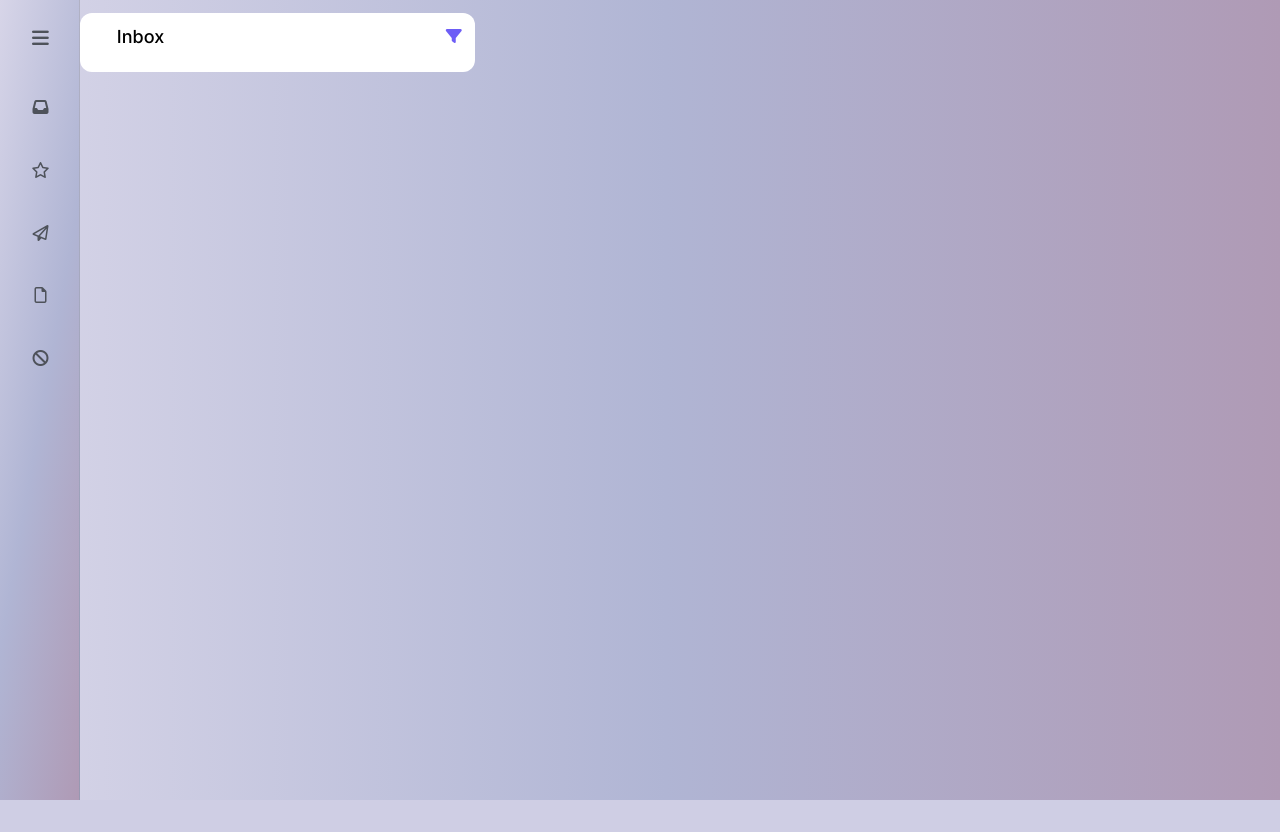
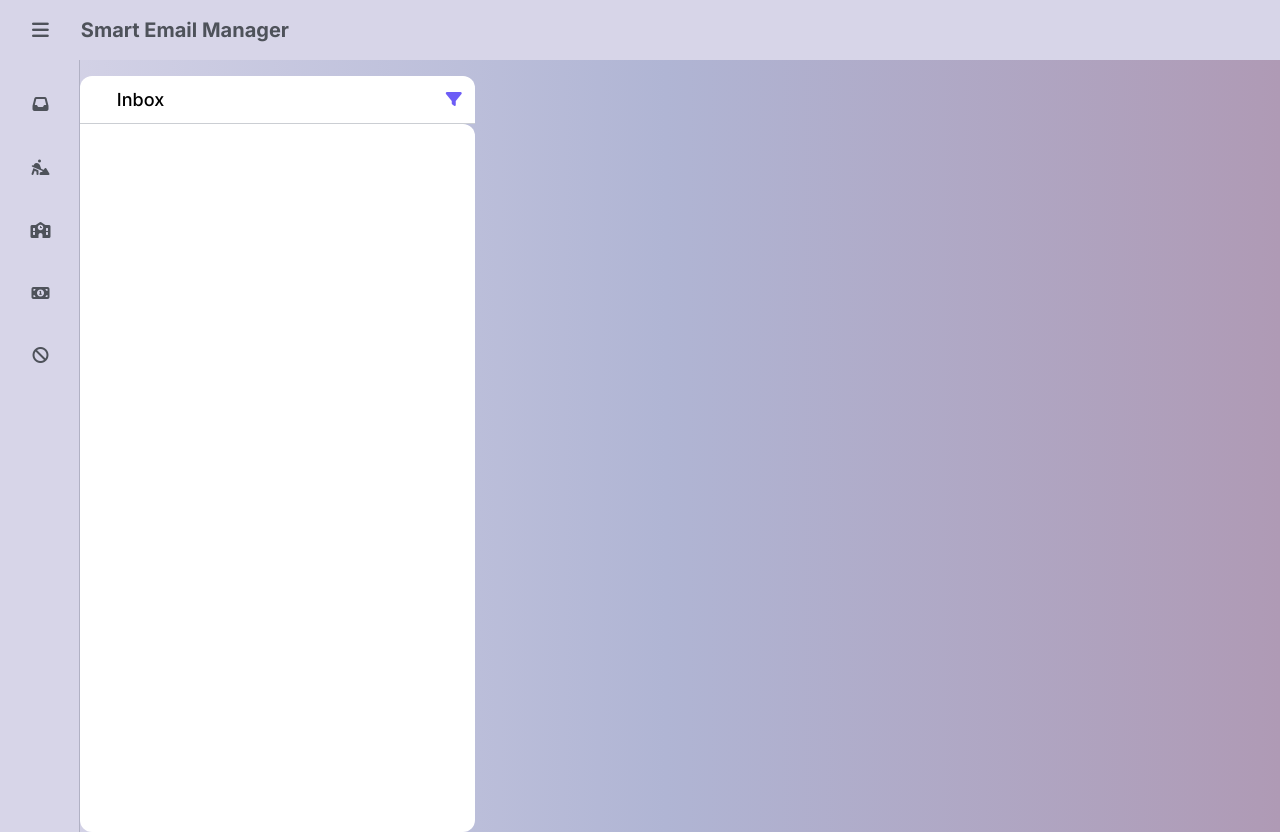
Before and after one commit to civord/email-sorter-app, a Flask app: page / in a window 1280 px wide. Before the commit the page ends 800 px from the top, so only its background shows below. Run offline with Flask 3, Linux system fonts and the light colour scheme; data that the repository does not hold is empty; some libraries are stand-ins or nearby versions.

Commit message:
Adding finishing touches and finish the MVP

```diff
--- a/app.py
+++ b/app.py
@@ -1,5 +1,6 @@
 from flask import Flask, render_template, jsonify, request
 import database
+import hashlib
 from datetime import datetime
 
 app = Flask(__name__)
@@ -27,9 +28,12 @@ def get_email(email_id):
         return jsonify({"error": "Not Found"}), 404
 
     date = datetime.strptime(email["date"], "%a, %d %b %Y %H:%M:%S %z").strftime("%d/%m/%Y, %H:%M")
-
+    chars_to_remove = "<>"
+    sender_email = email["sender"].split(" ")[-1].replace('<', '').replace('>', '').lower().encode('utf-8')
+    sender_hash = hashlib.sha256(sender_email).hexdigest()
     return jsonify({
         "sender": email["sender"],
+        "sender_hash" : sender_hash,
         "subject": email["subject"],
         "body": email["body"],
         "date": date
--- a/static/css/styles.css
+++ b/static/css/styles.css
@@ -12,12 +12,14 @@
     --selected-border-color: #4f43be;
     --high-priority: #C41E3A;
     --selected-color: #dcdaee;
+    --top-nav-height: 60px;
 }
 
 body{
     font-family: "Inter", system-ui, -apple-system, BlinkMacSystemFont, "Segoe UI", sans-serif;
     background: #d7d5e8;
     background: linear-gradient(90deg, rgba(215, 213, 232, 1) 0%, rgba(176, 181, 212, 1) 52%, rgba(175, 154, 181, 1) 100%);
+    overflow: hidden;
 }
 
 .main-content{
@@ -29,21 +31,59 @@ body{
     gap: 1rem;
     transition: all .3s ease;
     width: calc(100% - 80px);
-    margin-top: .8rem;
+    margin-top: 1rem;
     align-items: start;
 }
 
+.top-navigation{
+    background: rgba(215, 213, 232, 1);
+    height: var(--top-nav-height);
+    width: 100%;
+    position: relative;
+    top: 0;
+    left: 0;
+    z-index: 999;
+    display: flex;
+    align-items: center;
+}
+
+.top-navigation ul {
+    list-style: none;
+    display: flex;
+    align-items: center;
+    gap: 2rem;
+    justify-content: space-between;
+}
+
+.top-navigation ul div{
+    display: flex;
+    gap: 2rem;
+}
+
+.top-navigation ul li a{
+    text-decoration: none;
+    color: #4e525a;
+    padding-left: 2rem;
+    font-size: 1.2rem;
+    vertical-align: middle;
+}
+
+.top-navigation ul li h1{
+    font-size: 20px;
+    color:#4e525a
+}
+
+
 .sidebar{
     position: fixed;
-    top: 0;
+    top: var(--top-nav-height);
     left: 0;
     height: 100vh;
     width: 80px;
     padding: 0.4rem 0.8rem;
     transition: all .3s ease;
     border-right: 1px solid #6b72805b;
-    background: #d7d5e8;
-    background: linear-gradient(100deg, rgba(215, 213, 232, 1) 0%, rgba(176, 181, 212, 1) 52%, rgba(175, 154, 181, 1) 100%);
+    background: rgba(215, 213, 232, 1);
 }
 
 .sidebar.active ~ .main-content{
@@ -105,15 +145,20 @@ body{
     gap: 0rem;
     background-color: #fff;
     padding: 0.8rem 0rem 0.8rem 0rem;
-    border-radius: 12px;
-    height: auto;
+    border-radius: 0 12px 12px 12px;
+    height: calc(100vh - var(--top-nav-height) - 2rem);
+    overflow-y: scroll;
 }
 
 .inbox-div{
     width: 100%;
-    padding: 0rem 0.8rem 0.8rem 2.3rem;
+    padding: 0.8rem 0.8rem 0.8rem 2.3rem;
     display: flex;
     justify-content: space-between;
+    height: auto;
+    background-color: #fff;
+    border-radius: 12px 12px 0 0;
+    border-bottom: 1px solid #6b728059;
 }
 
 .inbox-div > .inbox-icons i{
--- a/static/js/script.js
+++ b/static/js/script.js
@@ -1,6 +1,8 @@
+document.addEventListener('DOMContentLoaded', () => {
+    const backBtn = document.querySelector(".back-btn");
     const fullEmailSection = document.querySelector(".full-email-section");
     const emailList = document.querySelector(".email-list");
-
+    const middlePaneSectionContainer = document.querySelector(".mid-container");
     const filterBtn = document.getElementById("filter-btn");
     const applyFiltersBtn = document.getElementById("apply-filters");
     const filterModal = document.getElementById("filter-modal");
@@ -16,36 +18,46 @@ const limit = 20;
     let isLoading = false;
     let hasMore = true;
 
-loadEmails();
-
     async function loadEmails()
     {
         if (isLoading || !hasMore) return;
 
         isLoading = true;
 
-    const params = new URLSearchParams({
-        offset,
-        limit,
-        category: currentFilters.category,
-        priority: currentFilters.priority
-    })
+        const params = new URLSearchParams();
+        params.append('offset', offset);
+        params.append('limit', limit);
+        if (currentFilters.category) params.append('category', currentFilters.category);
+        if (currentFilters.priority) params.append('priority', currentFilters.priority);
 
+        try {
             const res = await fetch(`/emails?${params.toString()}`);
             const emails = await res.json();
 
-    if (emails.length === 0){
+            // No results -> we've exhausted the list
+            if (!emails || emails.length === 0){
                 hasMore = false;
                 isLoading = false;
                 return;
             }
 
             emails.forEach(email => renderEmails(email));
-    offset += limit;
+
+            // Advance by actual number of returned items (safer than fixed `limit`)
+            offset += emails.length;
+
+            // If server returned fewer than `limit`, we've reached the end
+            if (emails.length < limit) {
+                hasMore = false;
+            }
+        } catch (err) {
+            console.error('loadEmails error', err);
+        } finally {
             isLoading = false;
         }
+    }
 
-function renderEmails(email)
+    async function renderEmails(email)
     {
         const emailItem = document.createElement("div");
         emailItem.classList.add("email-item");
@@ -73,15 +85,19 @@ function renderEmails(email)
         const hours = date.getHours().toString().padStart(2, '0');
         const minutes = date.getMinutes().toString().padStart(2, '0');
 
-    const formattedDate = `${day} ${hours}:${minutes}`
+        const formattedDate = `${day} ${hours}:${minutes}`;
+
+        const sender = email[1].split("<")[0];
+        const sender_email = email[1].split("<")[1].replace('>', '').toLowerCase();
+        const sender_hash = await sha256(sender_email);
 
         emailItem.innerHTML = `
                 <div class="profile-pic">
-                <img id="profile-pic" src="/imgs/unknown.png" alt="">
+                    <img id="profile-pic" src="https://www.gravatar.com/avatar/${sender_hash}?d=identicon" alt="">
                 </div>
                 <div class="email-content">
                     <div class="sender-div">
-                    <h3>${email[1]}</h3>
+                        <h3>${sender}</h3>
                         <p>${email[3]}</p>
                     </div>
                     <div class="subject-div">
@@ -97,17 +113,36 @@ function renderEmails(email)
         emailList.appendChild(emailItem);
     }
 
+    async function sha256(email) {
+        const encoder = new TextEncoder();
+        const data = encoder.encode(email);
+
+        const hashBuffer = await crypto.subtle.digest("SHA-256", data);
+
+        const hashArray = Array.from(new Uint8Array(hashBuffer));
+        const hashHex = hashArray.map(b => b.toString(16).padStart(2, "0")).join("");
+        return hashHex;
+    }
+
+    // Start loading after DOM ready
+    loadEmails();
+
+    // Use the scrolling container as the root. Add a rootMargin to help trigger earlier on mobile.
+    const scrollRoot = document.querySelector('.middle-pane-section') || null;
     const observer = new IntersectionObserver(entries => {
-    if (entries[0].isIntersecting)
-    {
-        loadEmails()
+        if (entries[0] && entries[0].isIntersecting) {
+            loadEmails();
         }
     }, {
-    root: null,
+        root: scrollRoot,
+        rootMargin: '0px 0px 200px 0px',
         threshold: 0.1
     });
 
-observer.observe(document.getElementById("scroll-sentinel"));
+    const sentinel = document.getElementById("scroll-sentinel");
+    if (sentinel) {
+        observer.observe(sentinel);
+    }
 
 
     emailList.addEventListener("click", async (e) => {
@@ -163,11 +198,35 @@ async function loadEmailPreview(emailId){
 
         if (emailId !== activeEmailId) return;
 
+        if (window.innerWidth <= 767)
+        {
+            middlePaneSectionContainer.classList.add("hidden");
+            fullEmailSection.classList.remove("hidden");
+            fullEmailSection.classList.add("active");
+            backBtn.classList.add("active");
+        }
+
         document.querySelector("#preview-sender").textContent = data.sender;
         document.querySelector("#preview-date").textContent = data.date;
         document.querySelector("#preview-body").textContent = data.body;
         document.querySelector("#preview-subject").textContent = data.subject;
+        document.querySelector("#full-profile-pic").src = `https://gravatar.com/avatar/${data["sender_hash"]}?d=identicon`
     }
+
+    backBtn && backBtn.addEventListener("click", (e) => {
+        middlePaneSectionContainer.classList.remove("hidden");
+        fullEmailSection.classList.add("hidden");
+        fullEmailSection.classList.remove("active");
+        backBtn.classList.remove("active");
+        activeEmailId = 0;
+        if (previouslyClickedEmail) {
+            previouslyClickedEmail.classList.remove("selected");
+            previouslyClickedEmail.classList.remove("was-unread-when-selected");
+            previouslyClickedEmail = null;
+        }
+        backBtn.classList.remove("active");
+    })
+
 
     async function changeEmailStatus(id, emailStatus) {
         const data = {
@@ -188,35 +247,55 @@ async function changeEmailStatus(id, emailStatus) {
             return response.json();
         })
         .then(data => {
-    // Handle the data from the backend
         console.log('Success:', data);
         console.log('Data sent successfully!');
         })
         .catch((error) => {
-        // Handle errors during the fetch operation
             console.error('Error:', error);
             alert('Failed to send data.');
         });
     }
 
-filterBtn.addEventListener("click", (e) => {
+    filterBtn && filterBtn.addEventListener("click", (e) => {
         filterModal.classList.toggle("hidden");
     })
 
-filterModal.addEventListener("click", (e) => {
+    filterModal && filterModal.addEventListener("click", (e) => {
         if (e.target === filterModal){
             filterModal.classList.add("hidden");
         }
     })
 
-applyFiltersBtn.addEventListener("click", (e) => {
-    currentFilters.category = document.getElementById("filter-category").value.toLowerCase();
-    currentFilters.priority = document.getElementById("filter-priority").value.toLowerCase();
+    applyFiltersBtn && applyFiltersBtn.addEventListener("click", (e) => {
+        currentFilters.category = (document.getElementById("filter-category")?.value || "").toLowerCase();
+        currentFilters.priority = (document.getElementById("filter-priority")?.value || "").toLowerCase();
 
         offset = 0;
         hasMore = true;
         emailList.innerHTML = "";
 
         filterModal.classList.add("hidden");
-    loadEmails()
+        loadEmails();
     })
+
+    const sideBarLinks = document.querySelectorAll(".sidebar-link");
+    sideBarLinks.forEach(link => {
+        link.addEventListener("click", (e) => {
+            e.preventDefault();
+            if (link.children[1].textContent.toLowerCase() === "inbox"){
+                currentFilters.category = "";
+                offset = 0;
+                hasMore = true;
+                emailList.innerHTML = "";
+                loadEmails();
+            }
+            else{
+                currentFilters.category = link.children[1].textContent.toLowerCase();
+                offset = 0;
+                hasMore = true;
+                emailList.innerHTML = "";
+                loadEmails();
+            }
+        })
+    })
+});
--- a/templates/index.html
+++ b/templates/index.html
@@ -5,46 +5,59 @@
     <meta name="viewport" content="width=device-width, initial-scale=1.0">
     <link rel="stylesheet" href="/static/css/styles.css">
     <script src="https://kit.fontawesome.com/7555c6f885.js" crossorigin="anonymous"></script>
+    <script src="https://cdnjs.cloudflare.com/ajax/libs/crypto-js/4.1.1/crypto-js.min.js" integrity="sha512-E8QSvWZ0eCLGk4km3hxSsNmGWbLtSCSUcewDQPQWZF6pEU8GlT8a5fF32wOl1i8ftdMhssTrF/OhyGWwonTcXA==" crossorigin="anonymous" referrerpolicy="no-referrer"></script>
     <script defer src="/static/js/script.js"></script>
     <title>Email Sorting App</title>
 </head>
 <body>
+    <nav class="top-navigation">
+        <ul>
+            <div>
+                <li>
+                    <a id="btn-container" href="#">
+                        <i class="fa-solid fa-bars" id="btn"></i>
+                    </a>
+                </li>
+                <li>
+                    <h1>Smart Email Manager</h1>
+                </li>
+            </div>
+            <li>
+                <button class="back-btn"><i class="fa-solid fa-arrow-left"></i></button>
+            </li>
+        </ul>
+    </nav>
     <aside class="sidebar">
         <div class="top">
 
         </div>
         <ul>
             <li>
-                <a href="#">
-                    <i class="fa-solid fa-bars" id="btn"></i>
-                </a>
-            </li>
-            <li>
-                <a href="#">
+                <a class="sidebar-link" href="#">
                     <i class="fa-solid fa-inbox"></i>
                     <span class="nav-item">Inbox</span>
                 </a>
             </li>
             <li>
-                <a href="#">
-                    <i class="fa-regular fa-star"></i>
-                    <span class="nav-item">Starred</span>
+                <a class="sidebar-link" href="#">
+                    <i class="fa-solid fa-person-digging"></i>
+                    <span class="nav-item">Work</span>
                 </a>
             </li>
             <li>
-                <a href="#">
-                    <i class="fa-regular fa-paper-plane"></i>
-                    <span class="nav-item">Sent</span>
+                <a class="sidebar-link" href="#">
+                    <i class="fa-solid fa-school"></i>
+                    <span class="nav-item">School</span>
                 </a>
             </li>
             <li>
-                <a href="#">
-                    <i class="fa-regular fa-file"></i>
-                    <span class="nav-item">Drafts</span>
+                <a class="sidebar-link" href="#">
+                    <i class="fa-solid fa-money-bill-1"></i>
+                    <span class="nav-item">Finance</span>
                 </a>
             </li>
             <li>
-                <a href="#">
+                <a class="sidebar-link" href="#">
                     <i class="fa-solid fa-ban"></i>
                     <span class="nav-item">Spam</span>
                 </a>
@@ -53,7 +66,7 @@
         </ul>
     </aside>
     <main class="main-content">
-        <section class="middle-pane-section">
+        <div class="mid-container">
             <div class="inbox-div">
                 <h2 id="inbox-text">Inbox</h2>
                 <div class="inbox-icons">
@@ -90,9 +103,11 @@
                     </div>
                 </div>
             </div>
-            <div class="email-list"></div>
-            <div id="scroll-sentinel"></div>
-        </section>
+            <section class="middle-pane-section">
+                <div class="email-list"></div>
+                <div id="scroll-sentinel"></div>
+            </section>
+        </div>
         <section class="full-email-section">
             <div class="top-subject-div">
                 <h3 id="preview-subject">Congrats! Your patience has paid off!</h3>
@@ -100,7 +115,7 @@
             <div class="full-email-content">
                 <div class="sender-sec">
                     <div class="profile-pic">
-                        <img id="profile-pic" src="/imgs/unknown.png" alt="">
+                        <img id="full-profile-pic" src="/imgs/unknown.png" alt="">
                     </div>
                     <div class="sender-content">
                         <div class="sender-domain">
```
Also changed, not shown: other parts of static/css/styles.css (+125 -3 lines), README.md. Lines whose indentation alone changed are shown as unchanged.
